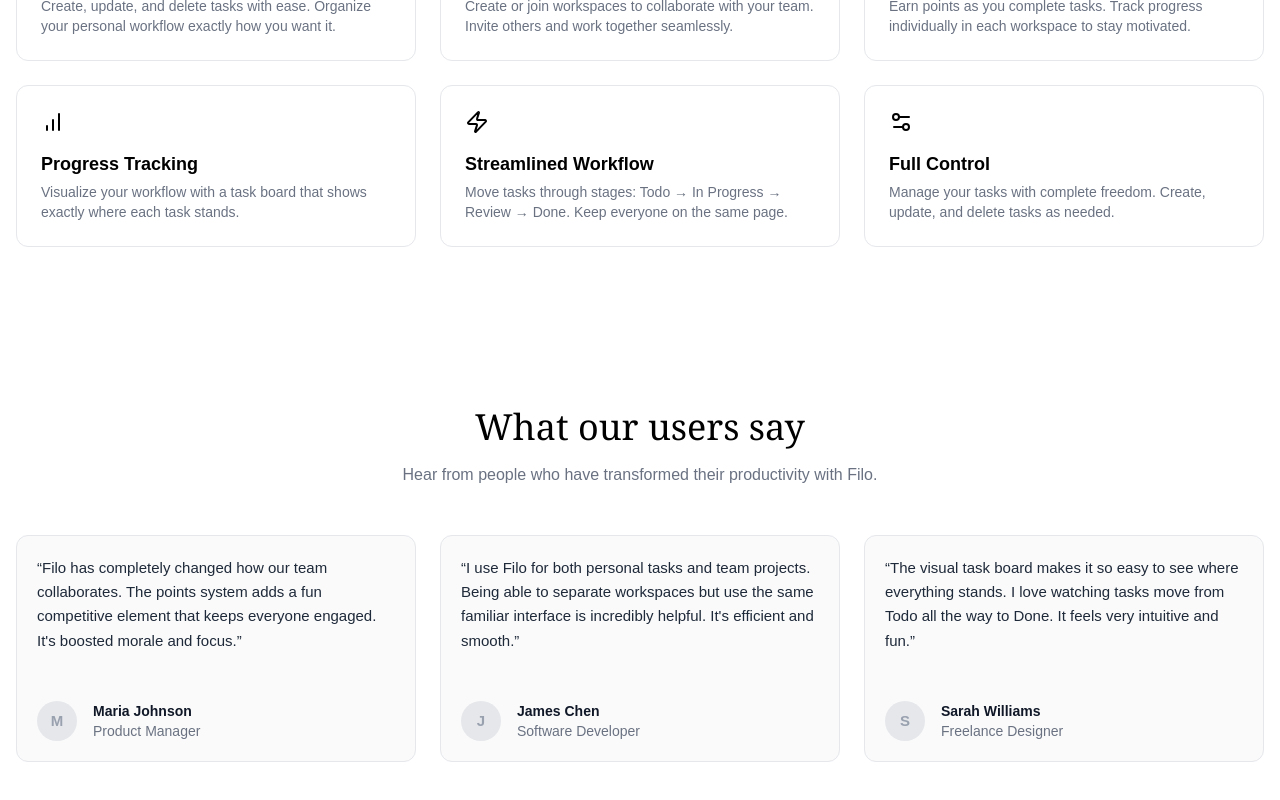
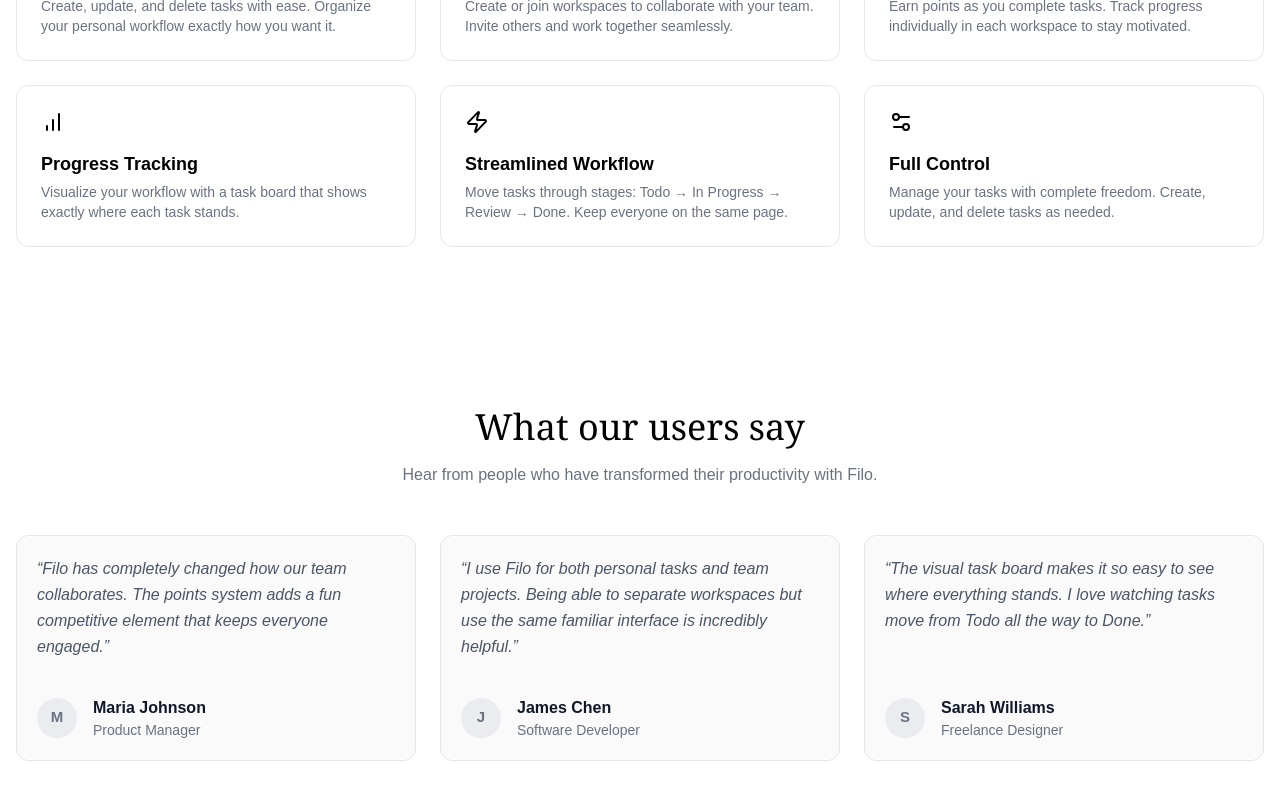
Before and after one commit to Gazi2050/Filo, a Next.js app in the folder filo-frontend/: page / in a window 1280 px wide. Shown: the part 836-1636 px from the top of the page. Built offline with nearby package versions, Linux system fonts and the light colour scheme.

Commit message:
improve:improve review section ui

```diff
--- a/filo-frontend/src/components/Review.tsx
+++ b/filo-frontend/src/components/Review.tsx
@@ -6,22 +6,19 @@ const Review = () => {
             profile: "M",
             name: "Maria Johnson",
             jobTitle: "Product Manager",
-            description:
-                "Filo has completely changed how our team collaborates. The points system adds a fun competitive element that keeps everyone engaged. It's boosted morale and focus."
+            description: "Filo has completely changed how our team collaborates. The points system adds a fun competitive element that keeps everyone engaged."
         },
         {
             profile: "J",
             name: "James Chen",
             jobTitle: "Software Developer",
-            description:
-                "I use Filo for both personal tasks and team projects. Being able to separate workspaces but use the same familiar interface is incredibly helpful. It's efficient and smooth."
+            description: "I use Filo for both personal tasks and team projects. Being able to separate workspaces but use the same familiar interface is incredibly helpful."
         },
         {
             profile: "S",
             name: "Sarah Williams",
             jobTitle: "Freelance Designer",
-            description:
-                "The visual task board makes it so easy to see where everything stands. I love watching tasks move from Todo all the way to Done. It feels very intuitive and fun."
+            description: "The visual task board makes it so easy to see where everything stands. I love watching tasks move from Todo all the way to Done."
         },
     ];
 
@@ -40,15 +37,15 @@ const Review = () => {
                         key={index}
                         className="bg-neutral-50 border border-gray-200 rounded-xl p-5 flex flex-col justify-between h-full"
                     >
-                        <p className="text-gray-800 text-[15px] leading-relaxed mb-6 flex-grow">
+                        <p className="text-gray-600 font-medium text-[16px] leading-relaxed mb-3 flex-grow italic">
                             “{review.description}”
                         </p>
                         <div className="flex items-center gap-4 mt-6">
-                            <div className="bg-gray-200 text-gray-400 font-bold rounded-full w-10 h-10 flex items-center justify-center text-[15px]">
+                            <div className="bg-gray-200/70 text-gray-500 font-bold rounded-full w-10 h-10 flex items-center justify-center text-[15px]">
                                 {review.profile}
                             </div>
                             <div>
-                                <h3 className="text-sm font-semibold text-gray-900">
+                                <h3 className="text-[16px] font-semibold text-gray-900">
                                     {review.name}
                                 </h3>
                                 <p className="text-sm text-gray-500">{review.jobTitle}</p>
```
